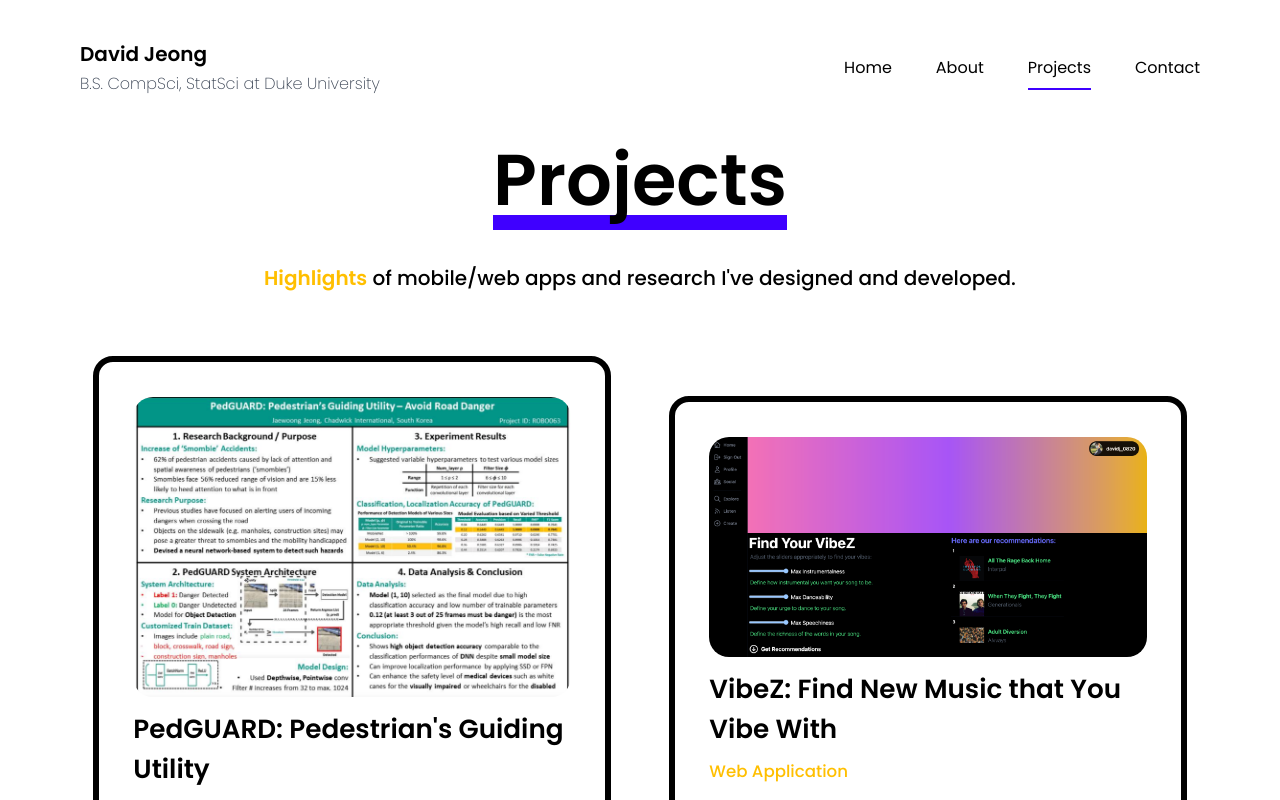
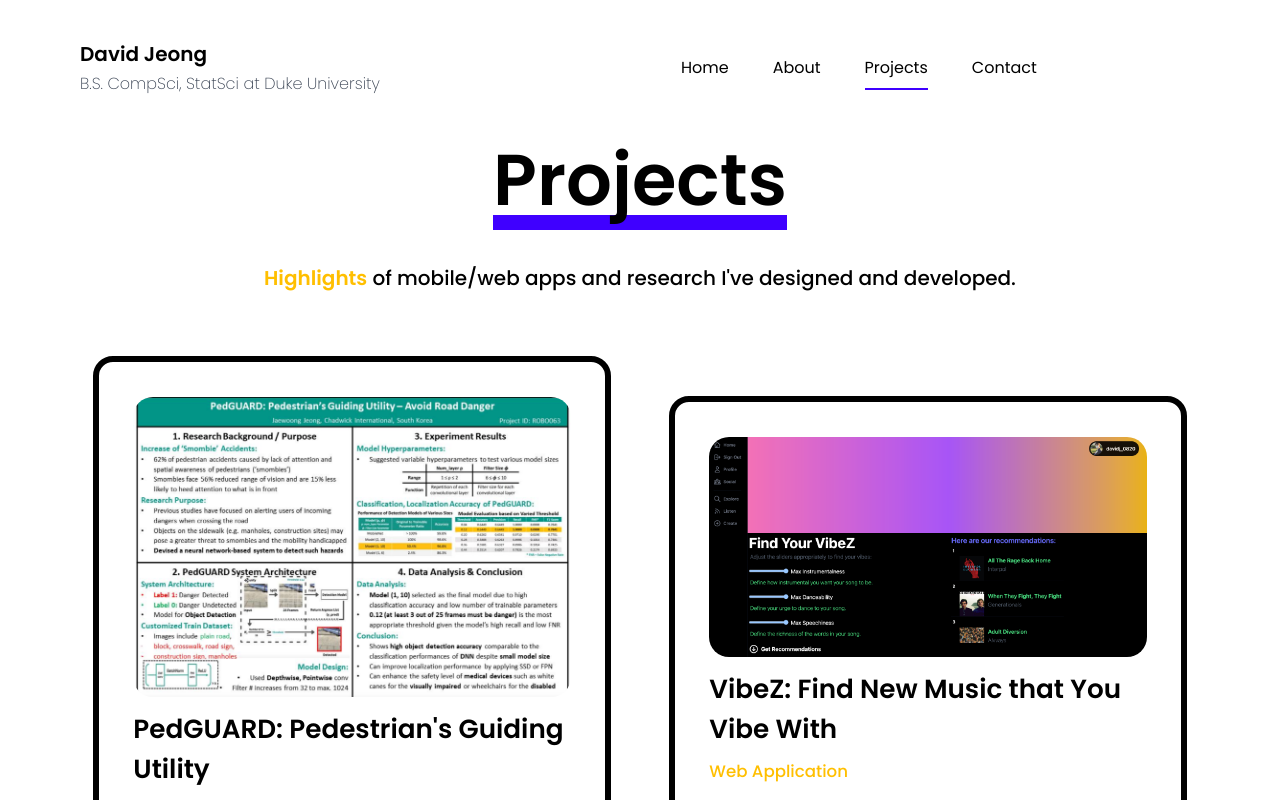
Before and after one commit to davidjjeong/my-portfolio, a Next.js app: page /projects in a window 1280 px wide. Shown: the top 800 px of the page. Built offline with nearby package versions, Linux system fonts and the light colour scheme.

Commit message:
Minor change in padding of Navbar component

```diff
--- a/components/Navbar.js
+++ b/components/Navbar.js
@@ -64,7 +64,7 @@ export default function Navbar () {
     }
 
     return (
-        <div className="w-full h-20 py-10 px-20 lg:px-14">
+        <div className="w-full h-20 py-10 pl-20 pr-[19%] lg:px-14">
             <div className="flex flex-row items-center justify-between">
                 <div className="flex flex-col">
                     <h1 className="text-xl md:text-lg">
```
